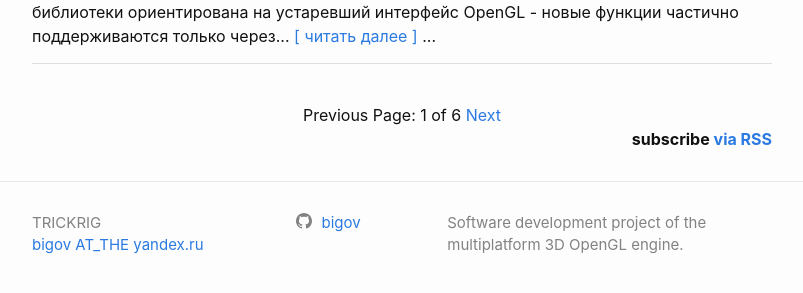
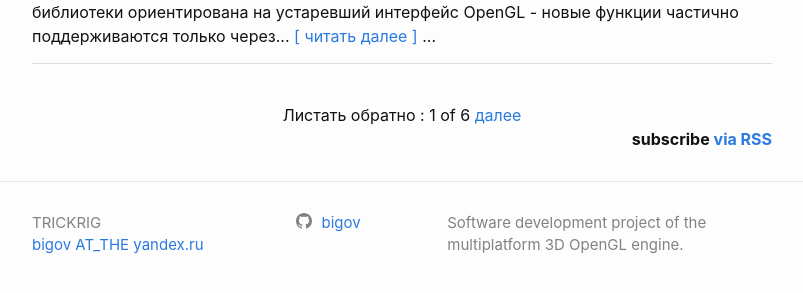
Before and after one commit to bigov/bigov.github.io, a Jekyll site: the page built from index.html, in a window 1280 px wide and 900 px high, scrolled down 2297 px. Shown: the part 583-876 px from the top of the window, without its empty margins (238-1041 px from the left). Built offline with Jekyll 4.4.1, drawn with Linux system fonts in a browser that asks for light colours; the list of posts is cut into pages by our own code.

Commit message:
Update index.html

```diff
--- a/index.html
+++ b/index.html
@@ -33,21 +33,21 @@ layout: default
 {% endfor %}
 
 <!-- Pagination links -->
-<div class="pagination" style="text-align: center;">
+<div class="pagination" style="text-align: center;">Листать
   {% if paginator.previous_page %}
     <a href="{{ paginator.previous_page_path }}" class="previous">
-      Previous
+      обратно
     </a>
   {% else %}
-    <span class="previous">Previous</span>
+    <span class="previous">обратно</span>
   {% endif %}
   <span class="page_number ">
-    Page: {{ paginator.page }} of {{ paginator.total_pages }}
+    : {{ paginator.page }} of {{ paginator.total_pages }}
   </span>
   {% if paginator.next_page %}
-    <a href="{{ paginator.next_page_path }}" class="next">Next</a>
+    <a href="{{ paginator.next_page_path }}" class="next">далее</a>
   {% else %}
-    <span class="next ">Next</span>
+    <span class="next ">далее</span>
   {% endif %}
 </div>
 
```
